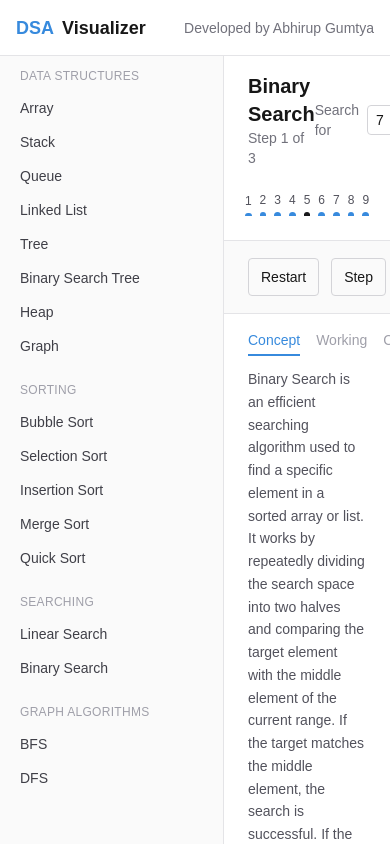
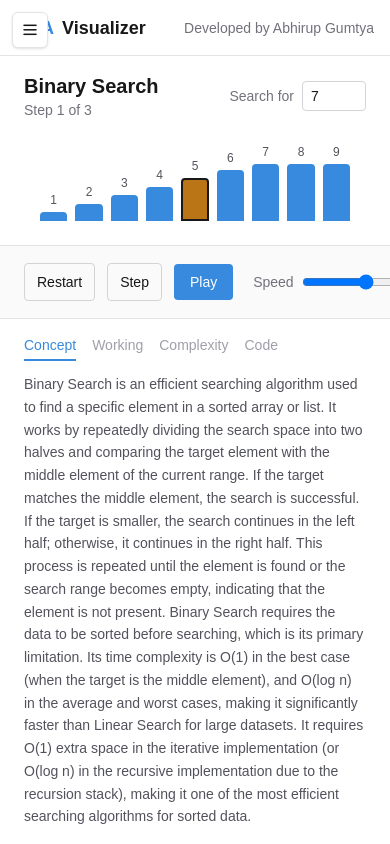
Before and after one commit to Abhirup2728/dsa-visualizer, a Next.js app: page /algorithms/searching/binary-search in a window 390 px wide. Shown: the top 844 px of the page. Built offline with nearby package versions, Linux system fonts and the light colour scheme.

Commit message:
Add collapsible mobile sidebar with hamburger menu, fix invisible hero heading

```diff
--- a/app/page.tsx
+++ b/app/page.tsx
@@ -85,7 +85,7 @@ export default function Home() {
         <p className="text-xs font-medium text-zinc-400 uppercase tracking-wide mb-3">
           Interactive Learning Platform
         </p>
-        <h1 className="text-3xl md:text-4xl font-semibold mb-4 max-w-2xl mx-auto leading-tight">
+        <h1 className="text-3xl md:text-4xl font-semibold mb-4 max-w-2xl mx-auto leading-tight text-zinc-900">
           Learn data structures and algorithms by watching them run
         </h1>
         <p className="text-zinc-600 max-w-lg mx-auto mb-2 leading-relaxed">
--- a/components/layout/Sidebar.tsx
+++ b/components/layout/Sidebar.tsx
@@ -1,3 +1,6 @@
+"use client";
+
+import { useState } from "react";
 import Link from "next/link";
 
 const dataStructures = [
@@ -32,9 +35,11 @@ const graphAlgorithms = [
 function SidebarSection({
   title,
   items,
+  onLinkClick,
 }: {
   title: string;
   items: { name: string; href: string }[];
+  onLinkClick: () => void;
 }) {
   return (
     <div className="mb-5">
@@ -46,6 +51,7 @@ function SidebarSection({
           <Link
             key={item.href}
             href={item.href}
+            onClick={onLinkClick}
             className="text-sm text-zinc-700 hover:bg-zinc-100 rounded px-2 py-1.5 transition-colors"
           >
             {item.name}
@@ -57,12 +63,53 @@ function SidebarSection({
 }
 
 export default function Sidebar() {
+  const [isOpen, setIsOpen] = useState(false);
+
+  function close() {
+    setIsOpen(false);
+  }
+
   return (
-    <aside className="w-56 border-r border-zinc-200 bg-zinc-50 p-3 overflow-y-auto shrink-0">
-      <SidebarSection title="Data Structures" items={dataStructures} />
-      <SidebarSection title="Sorting" items={sortingAlgorithms} />
-      <SidebarSection title="Searching" items={searchingAlgorithms} />
-      <SidebarSection title="Graph Algorithms" items={graphAlgorithms} />
-    </aside>
+    <>
+      {/* Hamburger button - mobile only */}
+      <button
+        onClick={() => setIsOpen(true)}
+        className="md:hidden fixed top-3 left-3 z-30 w-9 h-9 flex items-center justify-center rounded-md border border-zinc-200 bg-white shadow-sm"
+        aria-label="Open menu"
+      >
+        <i className="ti ti-menu-2 text-lg"></i>
+      </button>
+
+      {/* Dark overlay - mobile only, shown when menu is open */}
+      {isOpen && (
+        <div
+          onClick={close}
+          className="md:hidden fixed inset-0 bg-black/40 z-20"
+        />
+      )}
+
+      {/* Sidebar itself */}
+      <aside
+        className={`
+          fixed md:static top-0 left-0 h-full md:h-auto z-30
+          w-64 md:w-56 border-r border-zinc-200 bg-zinc-50 p-3 overflow-y-auto shrink-0
+          transform transition-transform duration-200
+          ${isOpen ? "translate-x-0" : "-translate-x-full"} md:translate-x-0
+        `}
+      >
+        <button
+          onClick={close}
+          className="md:hidden mb-3 w-8 h-8 flex items-center justify-center rounded hover:bg-zinc-200"
+          aria-label="Close menu"
+        >
+          <i className="ti ti-x text-lg"></i>
+        </button>
+
+        <SidebarSection title="Data Structures" items={dataStructures} onLinkClick={close} />
+        <SidebarSection title="Sorting" items={sortingAlgorithms} onLinkClick={close} />
+        <SidebarSection title="Searching" items={searchingAlgorithms} onLinkClick={close} />
+        <SidebarSection title="Graph Algorithms" items={graphAlgorithms} onLinkClick={close} />
+      </aside>
+    </>
   );
 }
```
